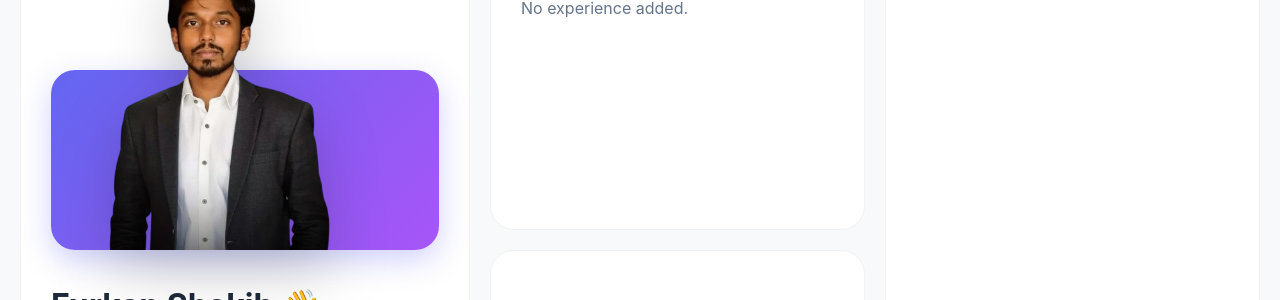
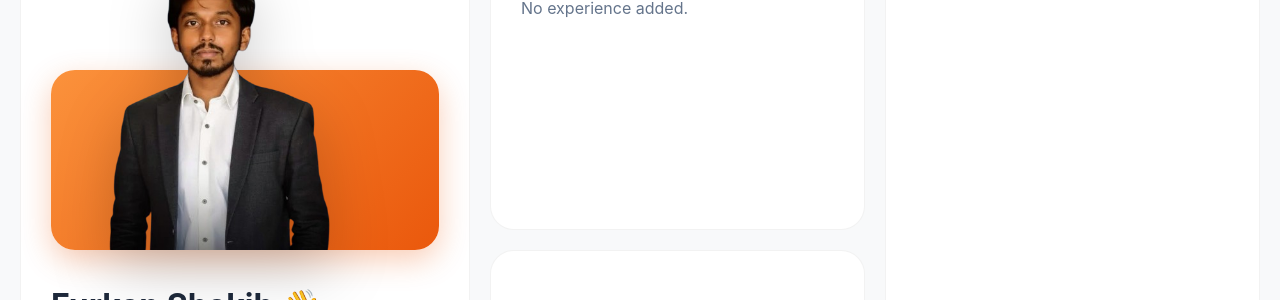
Before and after one commit to furkanshakib/my-dynamic-portfolio, a React (Vite) app in the folder client/: page / in a window 1280 px wide. Shown: the part 232-532 px from the top of the page. Built offline with nearby package versions, Linux system fonts and the light colour scheme; no server answers.

Commit message:
added color

```diff
--- a/client/src/Home.jsx
+++ b/client/src/Home.jsx
@@ -120,10 +120,10 @@ function Home() {
               bottom: 0,
               width: '100%',
               height: '180px', // The colored box height
-              background: 'linear-gradient(135deg, #6366f1 0%, #a855f7 100%)', // Indigo to Purple (Premium look)
+              background: 'linear-gradient(135deg, #fb923c 0%, #ea580c 100%)', // Orange Gradient (Sunset vibe)
               borderRadius: '24px',
               zIndex: 0,
-              boxShadow: '0 10px 30px rgba(99, 102, 241, 0.3)'
+              boxShadow: '0 10px 30px rgba(234, 88, 12, 0.3)'
             }}></div>
 
             {/* 2. The Transparent Photo */}
```
